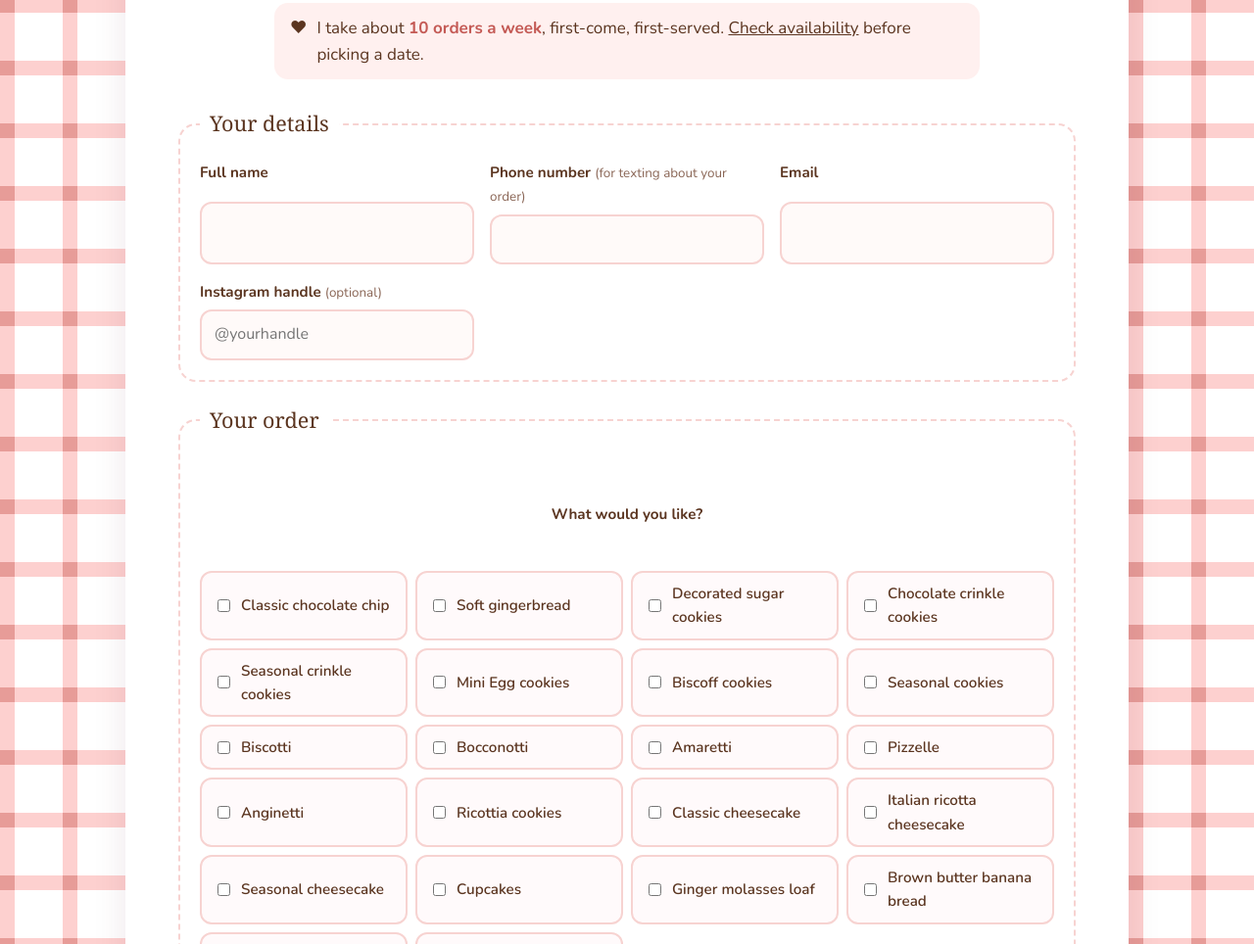
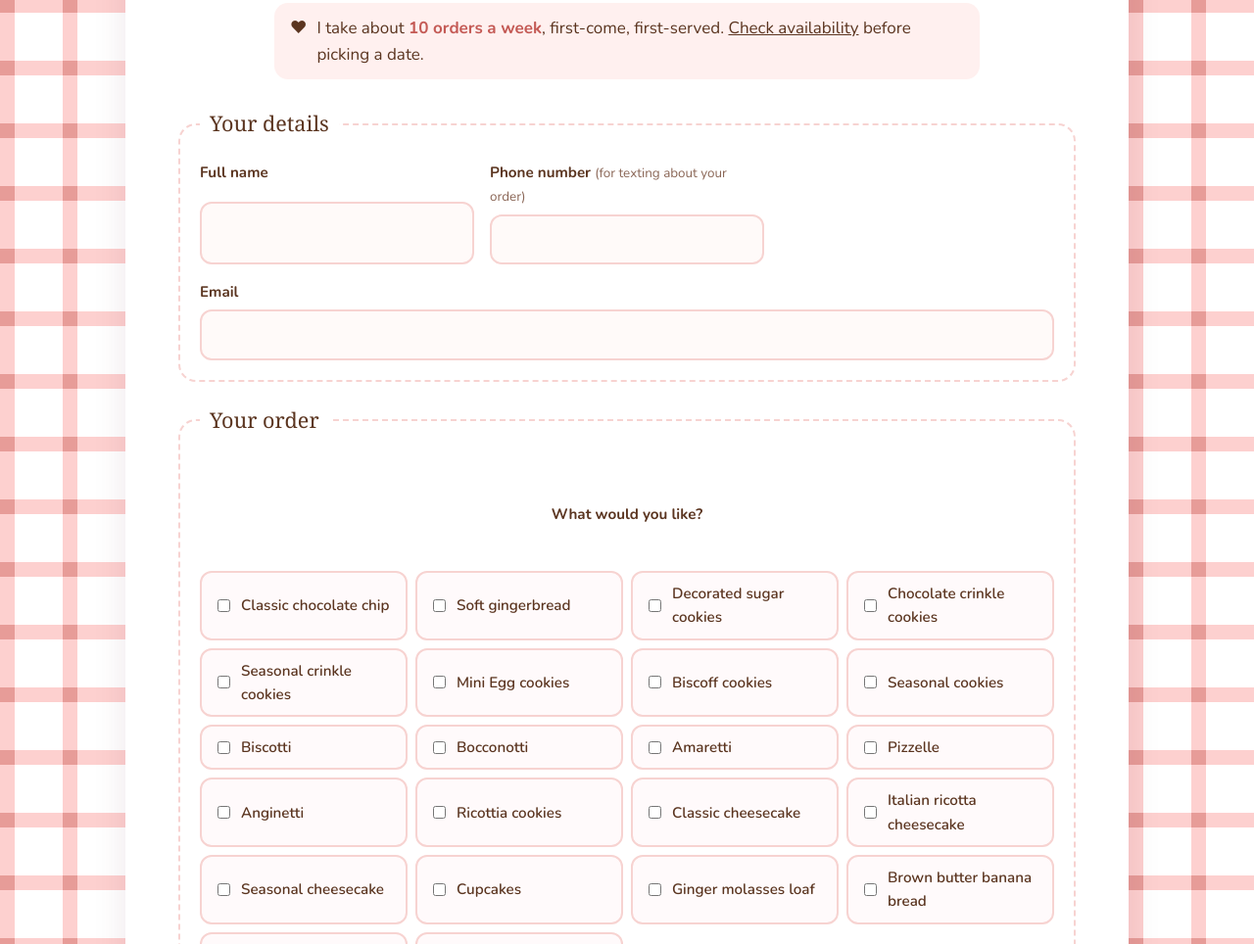
Before and after one commit to mayfair-app/gingerandcrumb-site, an Eleventy site: page gingerandcrumb-site/src/index.njk in a window 1280 px wide. Shown: the part 7810-8774 px from the top of the page at 98% size. Built offline with nearby package versions, Linux system fonts and the light colour scheme; Eleventy itself is replaced by a stand-in of ours; files that its build step writes are made by us from their sources; a web font is replaced by a local one.

Commit message:
Order form: remove Instagram handle field
Co-Authored-By: Claude Opus 5.5 <noreply@anthropic.com>
Claude-Session: https://claude.ai/code/session_011jVyrc9Xtn3X3LKQyEs6N4

```diff
--- a/gingerandcrumb-site/src/_includes/order-form.njk
+++ b/gingerandcrumb-site/src/_includes/order-form.njk
@@ -4,8 +4,7 @@
         <legend>Your details</legend>
         <div class="field"><label for="name">Full name</label><input id="name" name="Name" type="text" autocomplete="name" required></div>
         <div class="field"><label for="phone">Phone number <span class="hint">(for texting about your order)</span></label><input id="phone" name="Phone" type="tel" autocomplete="tel" required></div>
-        <div class="field"><label for="email">Email</label><input id="email" name="email" type="email" autocomplete="email" required></div>
-        <div class="field"><label for="ig">Instagram handle <span class="hint">(optional)</span></label><input id="ig" name="Instagram" type="text" placeholder="@yourhandle"></div>
+        <div class="field full"><label for="email">Email</label><input id="email" name="email" type="email" autocomplete="email" required></div>
       </fieldset>
       <fieldset>
         <legend>Your order</legend>
```
